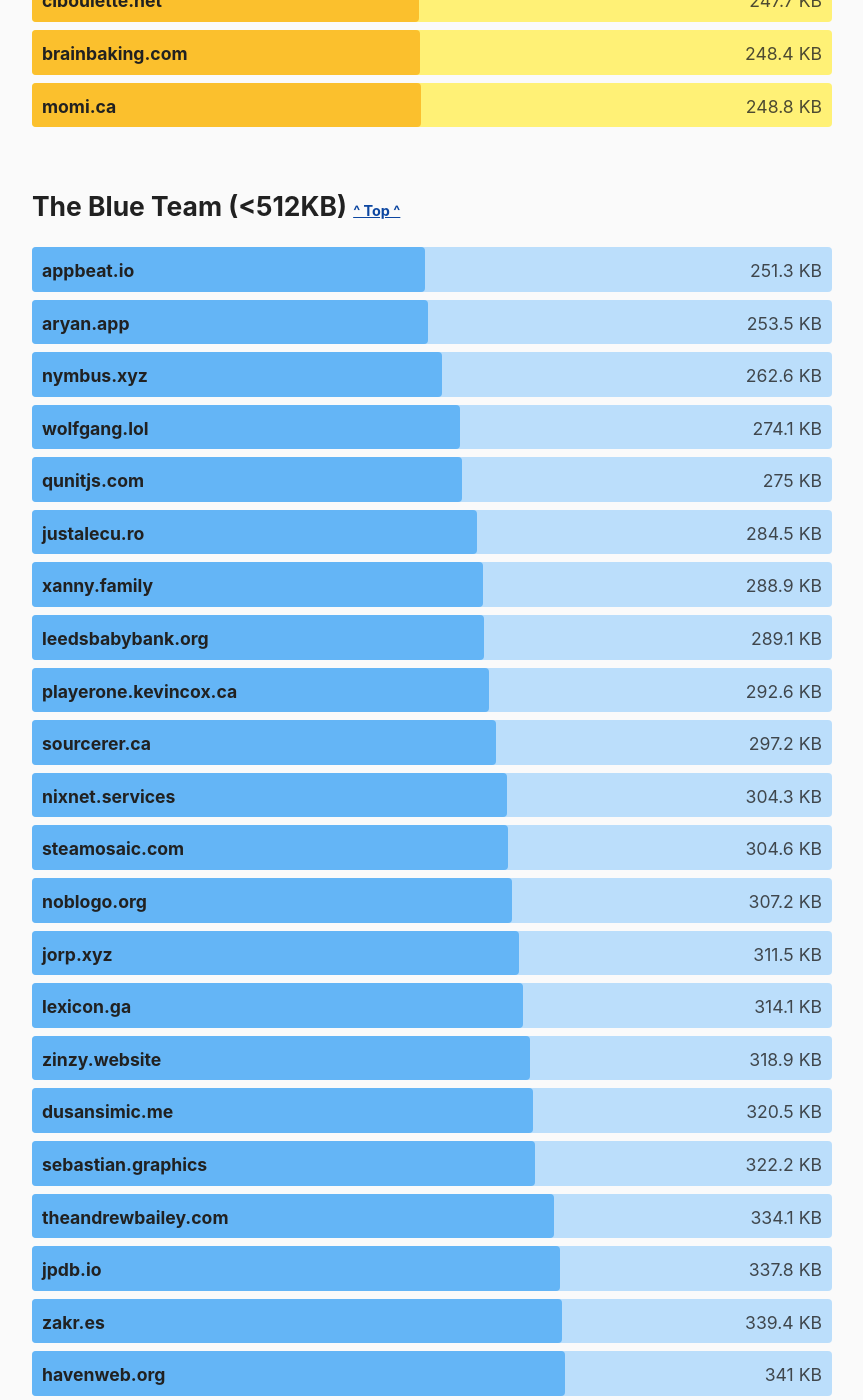
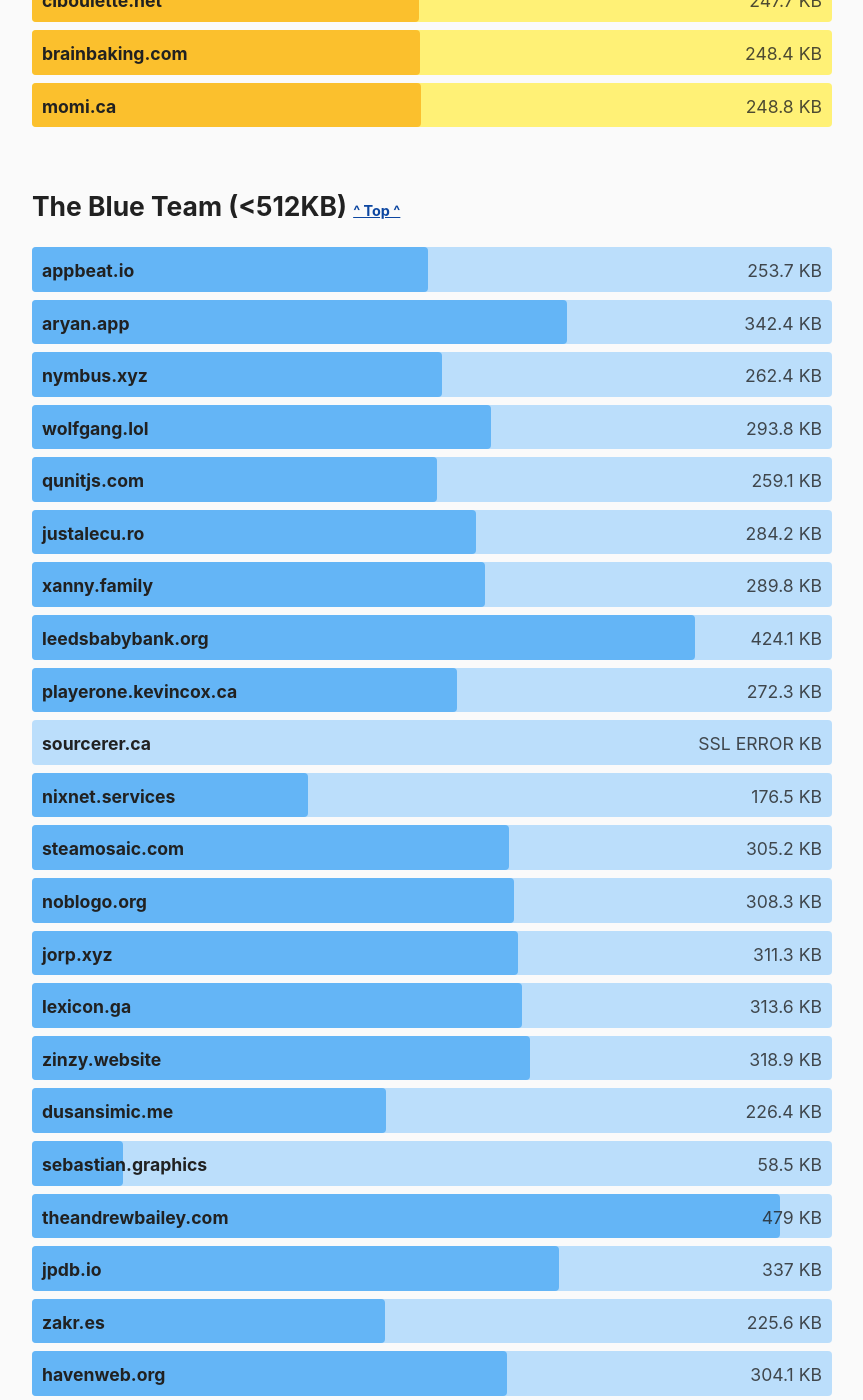
Before and after one commit to kevquirk/512kb.club, a Jekyll site: the page built from index.md, in a window 1280 px wide and 1400 px high, scrolled down 13041 px. Shown: the whole window, without its empty margins (208-1071 px from the left). Built offline with Jekyll 4.4.1, drawn with Linux system fonts in a browser that asks for light colours; some of the changed text lies outside the part shown.

Commit message:
Recheck sizes of all blue team

```diff
--- a/_data/blue-team.yml
+++ b/_data/blue-team.yml
@@ -1,77 +1,77 @@
 - domain: appbeat.io
   url: https://appbeat.io
-  size: 251.3
-  last_checked:
+  size: 253.7
+  last_checked: 2021-05-17
 
 - domain: aryan.app
   url: https://aryan.app
-  size: 253.5
-  last_checked:
+  size: 342.4
+  last_checked: 2021-05-17
 
 - domain: nymbus.xyz
   url: https://nymbus.xyz
-  size: 262.6
-  last_checked:
+  size: 262.4
+  last_checked: 2021-05-17
 
 - domain: wolfgang.lol
   url: https://wolfgang.lol
-  size: 274.1
-  last_checked:
+  size: 293.8
+  last_checked: 2021-05-17
 
 - domain: qunitjs.com
   url: https://qunitjs.com
-  size: 275
-  last_checked:
+  size: 259.1
+  last_checked: 2021-05-17
 
 - domain: justalecu.ro
   url: https://justalecu.ro/
-  size: 284.5
-  last_checked:
+  size: 284.2
+  last_checked: 2021-05-17
 
 - domain: xanny.family
   url: https://xanny.family/
-  size: 288.9
-  last_checked:
+  size: 289.8
+  last_checked: 2021-05-17
 
 - domain: leedsbabybank.org
   url: https://leedsbabybank.org
-  size: 289.1
-  last_checked:
+  size: 424.1
+  last_checked: 2021-05-17
 
 - domain: playerone.kevincox.ca
   url: https://playerone.kevincox.ca
-  size: 292.6
-  last_checked:
+  size: 272.3
+  last_checked: 2021-05-17
 
 - domain: sourcerer.ca
   url: https://www.sourcerer.ca
-  size: 297.2
-  last_checked:
+  size: SSL ERROR
+  last_checked: 2021-05-17
 
 - domain: nixnet.services
   url: https://nixnet.services
-  size: 304.3
-  last_checked:
+  size: 176.5
+  last_checked: 2021-05-17
 
 - domain: steamosaic.com
   url: https://steamosaic.com
-  size: 304.6
-  last_checked:
+  size: 305.2
+  last_checked: 2021-05-17
 
 - domain: noblogo.org
   url: https://noblogo.org
-  size: 307.2
-  last_checked:
+  size: 308.3
+  last_checked: 2021-05-17
 
 - domain: jorp.xyz
   url: https://jorp.xyz
-  size: 311.5
-  last_checked:
+  size: 311.3
+  last_checked: 2021-05-17
 
 - domain: lexicon.ga
   url: https://lexicon.ga
-  size: 314.1
-  last_checked:
+  size: 313.6
+  last_checked: 2021-05-17
 
 - domain: zinzy.website
   url: https://zinzy.website
@@ -80,185 +80,185 @@
 
 - domain: dusansimic.me
   url: https://dusansimic.me
-  size: 320.5
-  last_checked:
+  size: 226.4
+  last_checked: 2021-05-17
 
 - domain: sebastian.graphics
   url: https://sebastian.graphics
-  size: 322.2
-  last_checked:
+  size: 58.5
+  last_checked: 2021-05-17
 
 - domain: theandrewbailey.com
   url: https://theandrewbailey.com/
-  size: 334.1
-  last_checked:
+  size: 479
+  last_checked: 2021-05-17
 
 - domain: jpdb.io
   url: https://jpdb.io
-  size: 337.8
-  last_checked:
+  size: 337
+  last_checked: 2021-05-17
 
 - domain: zakr.es
   url: https://zakr.es
-  size: 339.4
-  last_checked:
+  size: 225.6
+  last_checked: 2021-05-17
 
 - domain: havenweb.org
   url: https://havenweb.org
-  size: 341
-  last_checked:
+  size: 304.1
+  last_checked: 2021-05-17
 
 - domain: wor.do
   url: https://wor.do
-  size: 345.9
-  last_checked:
+  size: 347.7
+  last_checked: 2021-05-17
 
 - domain: anibalsolon.com
   url: https://anibalsolon.com
-  size: 357.7
-  last_checked:
+  size: 359.5
+  last_checked: 2021-05-17
 
 - domain: robbie.antenesse.net
   url: https://robbie.antenesse.net
-  size: 361.7
-  last_checked:
+  size: 325.3
+  last_checked: 2021-05-17
 
 - domain: mcgillij.dev
   url: https://mcgillij.dev
-  size: 364
-  last_checked:
+  size: 489.2
+  last_checked: 2021-05-17
 
 - domain: matthewgraybosch.com
   url: https://www.matthewgraybosch.com/
-  size: 364.8
-  last_checked:
+  size: 24.6
+  last_checked: 2021-05-17
 
 - domain: thecrow.uk
   url: https://thecrow.uk/
-  size: 365.8
-  last_checked:
+  size: 560.1
+  last_checked: 2021-05-17
 
 - domain: pablosgweb.com
   url: https://pablosgweb.com
-  size: 370
-  last_checked:
+  size: 370.9
+  last_checked: 2021-05-17
 
 - domain: joshkasuboski.com
   url: https://joshkasuboski.com
-  size: 385.9
-  last_checked:
+  size: 163.5
+  last_checked: 2021-05-17
 
 - domain: allaboutberlin.com
   url: https://allaboutberlin.com
-  size: 386.1
-  last_checked:
+  size: 380.6
+  last_checked: 2021-05-17
 
 - domain: dn15.de
   url: https://dn15.de/
-  size: 394.4
-  last_checked:
+  size: 459.6
+  last_checked: 2021-05-17
 
 - domain: paramdeo.com
   url: https://paramdeo.com
-  size: 395.5
-  last_checked:
+  size: 257.7
+  last_checked: 2021-05-17
 
 - domain: simpleblogs.org
   url: https://simpleblogs.org
-  size: 402.3
-  last_checked:
+  size: 283.6
+  last_checked: 2021-05-17
 
 - domain: slashdev.space
   url: https://slashdev.space
-  size: 402.3
-  last_checked:
+  size: 399.9
+  last_checked: 2021-05-17
 
 - domain: roelbazuin.nl
   url: https://roelbazuin.nl
-  size: 414.3
-  last_checked:
+  size: 408.9
+  last_checked: 2021-05-17
 
 - domain: vreeman.com
   url: https://vreeman.com
-  size: 416.6
-  last_checked:
+  size: 423.6
+  last_checked: 2021-05-17
 
 - domain: calibratemedia.ca
   url: https://calibratemedia.ca
-  size: 423.7
-  last_checked:
+  size: 411.9
+  last_checked: 2021-05-17
 
 - domain: melindawyers.com
   url: https://melindawyers.com
-  size: 425.8
-  last_checked:
+  size: 2.3 MB
+  last_checked: 2021-05-17
 
 - domain: block.sunappu.net
   url: https://block.sunappu.net
-  size: 430.4
-  last_checked:
+  size: 193
+  last_checked: 2021-05-17
 
 - domain: evantravers.com
   url: http://evantravers.com
-  size: 439.7
-  last_checked:
+  size: 455.2
+  last_checked: 2021-05-17
 
 - domain: dariusz.wieckiewicz.org
   url: https://dariusz.wieckiewicz.org
-  size: 470.1
-  last_checked:
+  size: 257.5
+  last_checked: 2021-05-17
 
 - domain: blog.khaleelgibran.com
   url: https://blog.khaleelgibran.com/
-  size: 476.3
-  last_checked:
+  size: 216.9
+  last_checked: 2021-05-17
 
 - domain: koknut.xyz
   url: https://koknut.xyz
-  size: 485.3
-  last_checked:
+  size: 870
+  last_checked: 2021-05-17
 
 - domain: textpattern.com
   url: https://textpattern.com
   size: 485.3
-  last_checked:
+  last_checked: 2021-05-17
 
 - domain: marioseijo.com
   url: https://marioseijo.com
-  size: 492.8
-  last_checked:
+  size: 1.7 MB
+  last_checked: 2021-05-17
 
 - domain: emadmasroor.github.io
   url: https://emadmasroor.github.io
-  size: 497.4
-  last_checked:
+  size: 2 MB
+  last_checked: 2021-05-17
 
 - domain: ebass.uk
   url: https://ebass.uk
-  size: 501
-  last_checked:
+  size: 501.1
+  last_checked: 2021-05-17
 
 - domain: coopermatt.com
   url: https://coopermatt.com
-  size: 503.5
-  last_checked:
+  size: 398.3
+  last_checked: 2021-05-17
 
 - domain: drwho.virtadpt.net
   url: https://drwho.virtadpt.net
-  size: 505
-  last_checked:
+  size: 450.9
+  last_checked: 2021-05-17
 
 - domain: yeetpc.com
   url: https://www.yeetpc.com
-  size: 505.2
-  last_checked:
+  size: 506.3
+  last_checked: 2021-05-17
 
 - domain: lopeztel.xyz
   url: https://lopeztel.xyz
-  size: 506.8
-  last_checked:
+  size: 350.7
+  last_checked: 2021-05-17
 
 - domain: scott.mortimer.name
   url: https://scott.mortimer.name
-  size: 509.4
-  last_checked:
+  size: 651.3
+  last_checked: 2021-05-17
```
